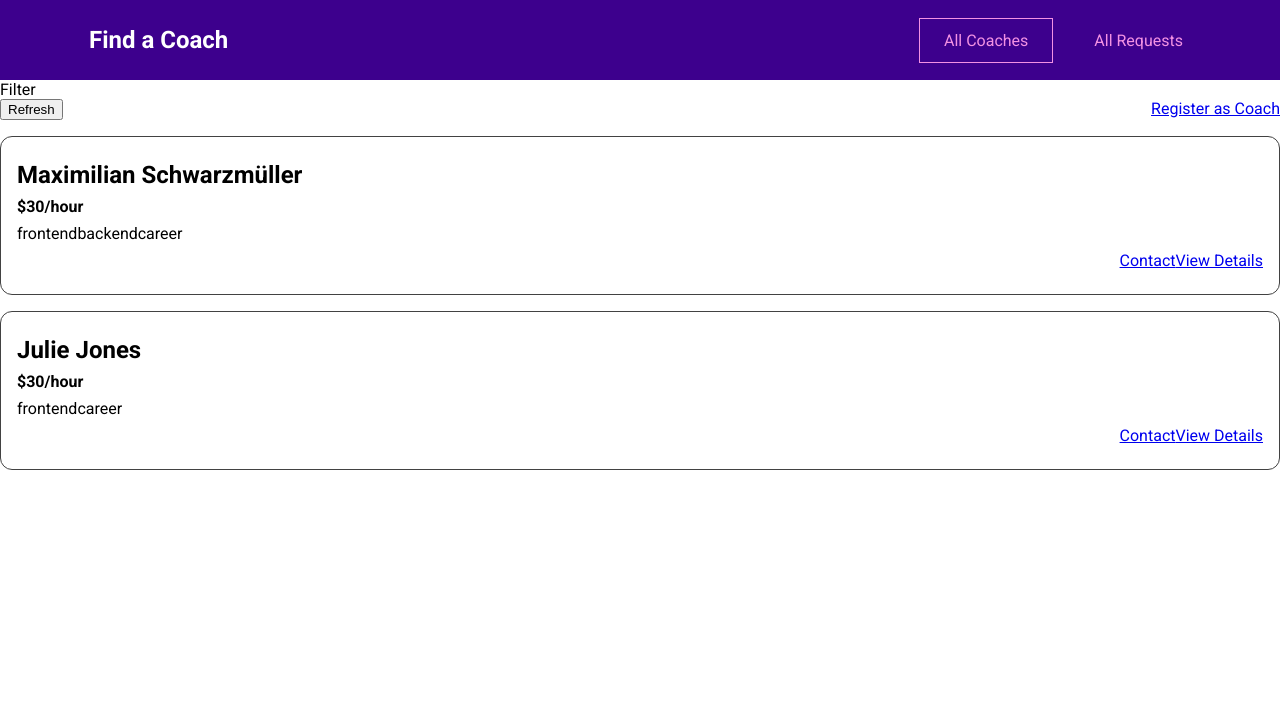
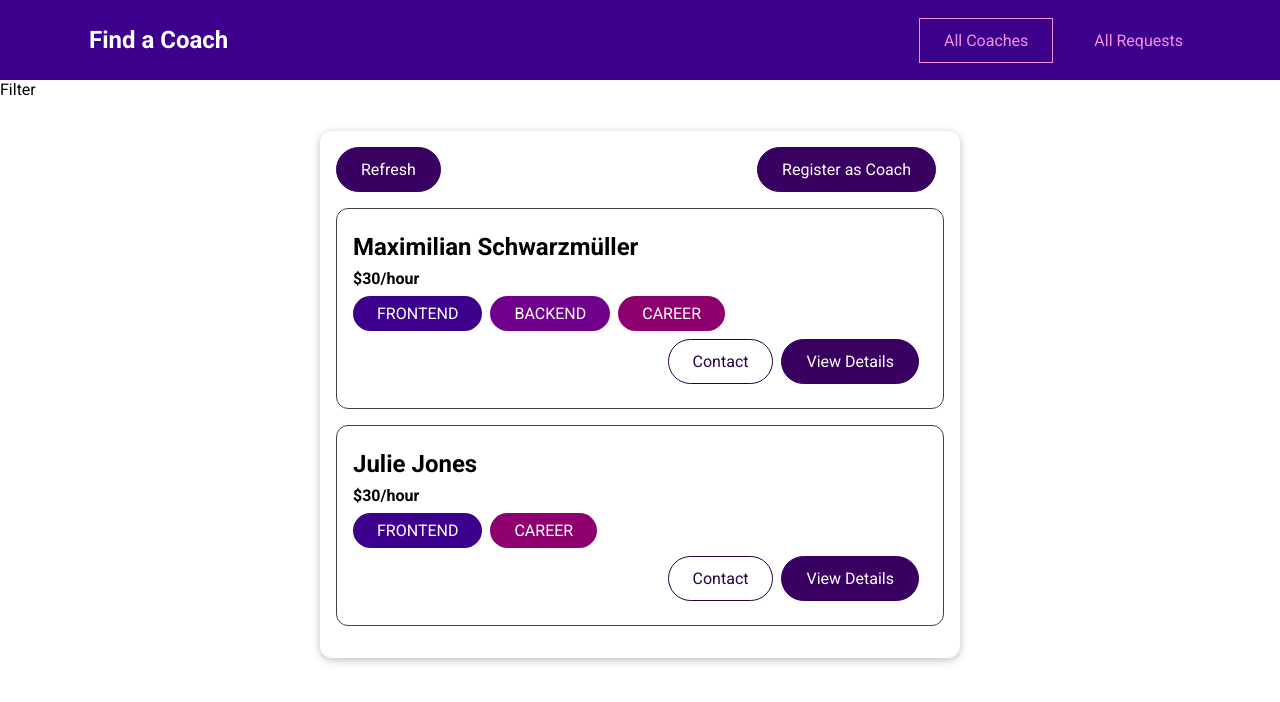
Before and after one commit to panaram1ks/vue-01-starting-project, a Vue app in the folder CoachWebApp/: page /#/coaches in a window 1280 px wide. Shown: the top 702 px of the page. Built offline with nearby package versions, Linux system fonts and the light colour scheme.

Commit message:
Base components: Button, Card, Badge

```diff
--- a/CoachWebApp/src/components/coaches/CoachItem.vue
+++ b/CoachWebApp/src/components/coaches/CoachItem.vue
@@ -3,11 +3,11 @@
         <h3>{{ fullName }}</h3>
         <h4>${{ rate }}/hour</h4>
         <div>
-            <span v-for="area in areas" :key="area">{{ area }}</span>
+            <base-badge v-for="area in areas" :key="area" :type="area" :title="area"></base-badge>
         </div>
         <div class="actions">
-            <router-link :to="coachContactLink">Contact</router-link>
-            <router-link :to="coachDetailsLink">View Details</router-link>
+            <base-button mode="outline" link :to="coachContactLink">Contact</base-button>
+            <base-button link :to="coachDetailsLink">View Details</base-button>
         </div>
     </li>
 </template>
--- /dev/null
+++ b/CoachWebApp/src/components/ui/BaseBadge.vue
@@ -0,0 +1,42 @@
+<template>
+    <span class="badge" :class="type">
+        {{ text }}
+    </span>
+</template>
+
+<script>
+export default {
+    props: ['type', 'title'],
+    computed: {
+        text() {
+            return this.title.toUpperCase();
+        },
+    }
+}
+</script>
+
+<style scoped>
+.badge {
+    background-color: #ccc;
+    color: #252525;
+    border-radius: 30px;
+    padding: 0.5rem 1.5rem;
+    display: inline-block;
+    margin-right: 0.5rem;
+}
+
+.frontend {
+    background-color: #3d008d;
+    color: white;
+}
+
+.backend {
+    background-color: #71008d;
+    color: white;
+}
+
+.career {
+    background-color: #8d006e;
+    color: white;
+}
+</style>
--- /dev/null
+++ b/CoachWebApp/src/components/ui/BaseButton.vue
@@ -0,0 +1,73 @@
+<template>
+    <button v-if="!link" :class="mode">
+        <slot></slot>
+    </button>
+    <router-link v-else :to="to" :class="mode">
+        <slot></slot>
+    </router-link>
+</template>
+
+<script>
+export default {
+    props: {
+        link: {
+            type: Boolean,
+            required: false,
+            default: false,
+        },
+        to: {
+            type: String,
+            required: false,
+            default: '/'
+        },
+        mode: {
+            type: String,
+            required: false,
+            default: null,
+        }
+    },
+}
+</script>
+
+<style scoped>
+button,
+a {
+    text-decoration: none;
+    padding: 0.75rem 1.5rem;
+    font: inherit;
+    background-color: #3a0061;
+    border: 1px solid #3a0061;
+    color: white;
+    cursor: pointer;
+    border-radius: 30px;
+    margin-right: 0.5rem;
+    display: inline-block;
+}
+
+a:hover,
+a:active,
+button:hover,
+button:active {
+    background-color: #270041;
+    border-color: #270041;
+}
+
+.flat {
+    background-color: transparent;
+    color: #3a0061;
+    border: none;
+}
+
+.outline {
+    background-color: transparent;
+    border-color: #270041;
+    color: #270041;
+}
+
+.flat:hover,
+.flat:active,
+.outline:hover,
+.outline:active {
+    background-color: #edd2ff;
+}
+</style>
--- /dev/null
+++ b/CoachWebApp/src/components/ui/BaseCard.vue
@@ -0,0 +1,15 @@
+<template>
+    <div class="card">
+        <slot></slot>
+    </div>
+</template>
+
+<style scoped>
+.card {
+    border-radius: 12px;
+    box-shadow: 0 2px 8px rgba(0, 0, 0, 0.26);
+    padding: 1rem;
+    margin: 2rem auto;
+    max-width: 40rem;
+}
+</style>
--- a/CoachWebApp/src/main.js
+++ b/CoachWebApp/src/main.js
@@ -2,6 +2,9 @@ import { createApp } from 'vue';
 import app from './App.vue';
 import router from './router.js';
 import store from './store/index.js';
+import BaseCard from './components/ui/BaseCard.vue';
+import BaseButton from './components/ui/BaseButton.vue';
+import BaseBadge from './components/ui/BaseBadge.vue';
 
 
 const application = createApp(app);
@@ -9,6 +12,10 @@ const application = createApp(app);
 application.use(router);
 application.use(store);
 
+application.component('base-card', BaseCard);
+application.component('base-button', BaseButton);
+application.component('base-badge', BaseBadge);
+
 application.mount('#app');
 
 
--- a/CoachWebApp/src/pages/coaches/CoachesList.vue
+++ b/CoachWebApp/src/pages/coaches/CoachesList.vue
@@ -3,9 +3,10 @@
         Filter
     </section>
     <section>
+        <base-card>
             <div class="controls">
-            <button>Refresh</button>
-            <router-link to="/register">Register as Coach</router-link>
+                <base-button mode="putline">Refresh</base-button>
+                <base-button link to="/register">Register as Coach</base-button>
             </div>
             <ul v-if="hasCoaches">
                 <!-- <li v-for="coach in filteredCoaches" :key="coach.id">
@@ -15,6 +16,7 @@
                     :last-name="coach.lastName" :rate="coach.hourlyRate" :areas="coach.areas"></coach-item>
             </ul>
             <h3 v-else>No coaches found</h3>
+        </base-card>
     </section>
 </template>
 
```
Lines whose indentation alone changed are shown as unchanged.
